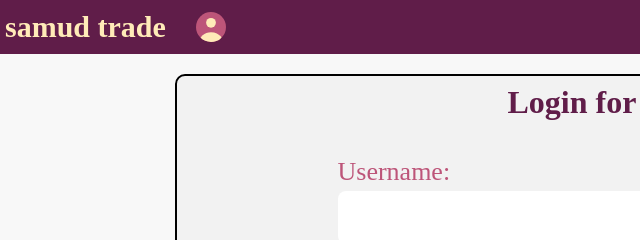
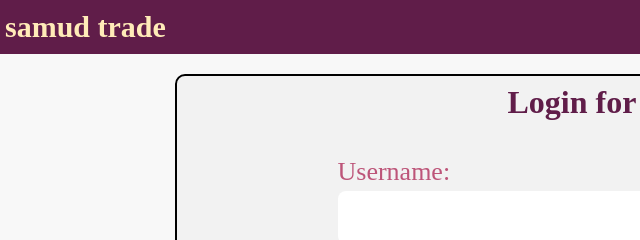
Before and after one commit to Nachapol1311/samud_trade, a plain HTML site: page sec1_gr3_fe_src/html/login.html in a window 1280 px wide. Shown: the top 240 px of the page, 35-675 px from the left. Drawn offline with Linux system fonts and the light colour scheme.

Commit message:
Update login.html

```diff
--- a/sec1_gr3_fe_src/html/login.html
+++ b/sec1_gr3_fe_src/html/login.html
@@ -17,12 +17,7 @@
             </svg>
         </a>
         <div>samud trade</div>
-        <a class="profile" href="login.html">
-            <svg class="profile-icon" viewbox="0 0 24 24">
-                <circle cx="12" cy="8.6" r="3.9"></circle>
-                <path d="M2.6 24c0-4.3 4.2-7.9 9.4-7.9s9.4 3.6 9.4 7.9z"></path>
-            </svg>
-        </a>
+
     </header>
     <main id="login_content">
         <section class="card">
```
